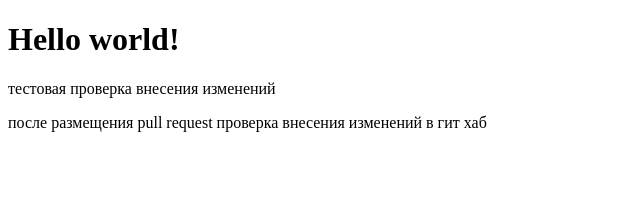
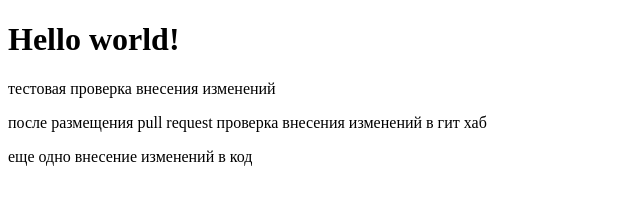
Before and after one commit to marinaobruch/My_project, a plain HTML site: page index.html in a window 1280 px wide. Shown: the whole page, without its empty margins (0-640 px from the left). Drawn offline with Linux system fonts and the light colour scheme.

Commit message:
2nd added

```diff
--- a/index.html
+++ b/index.html
@@ -12,6 +12,7 @@
     <h1>Hello world!</h1>
     <p>тестовая проверка внесения изменений</p>
     <p>после размещения pull request проверка внесения изменений в гит хаб</p>
+    <p>еще одно внесение изменений в код</p>
 </body>
 
 </html>
```
